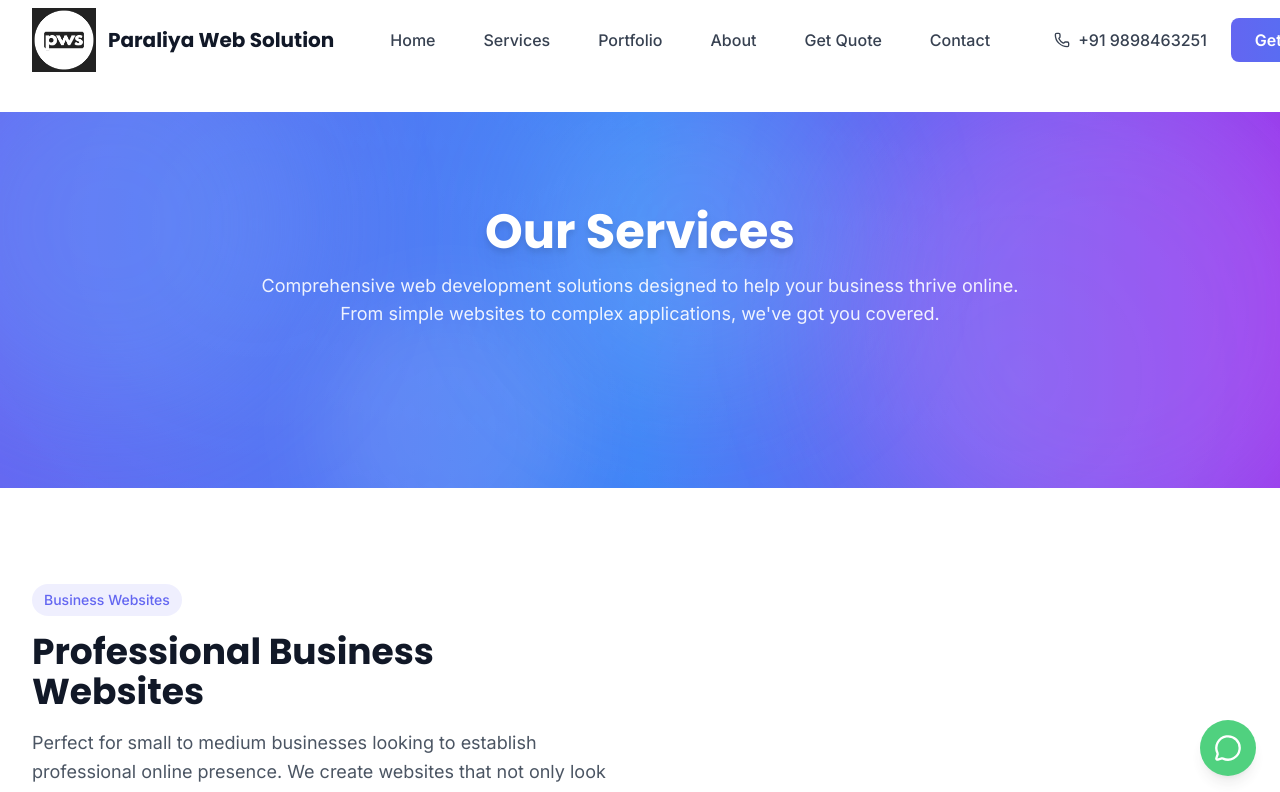
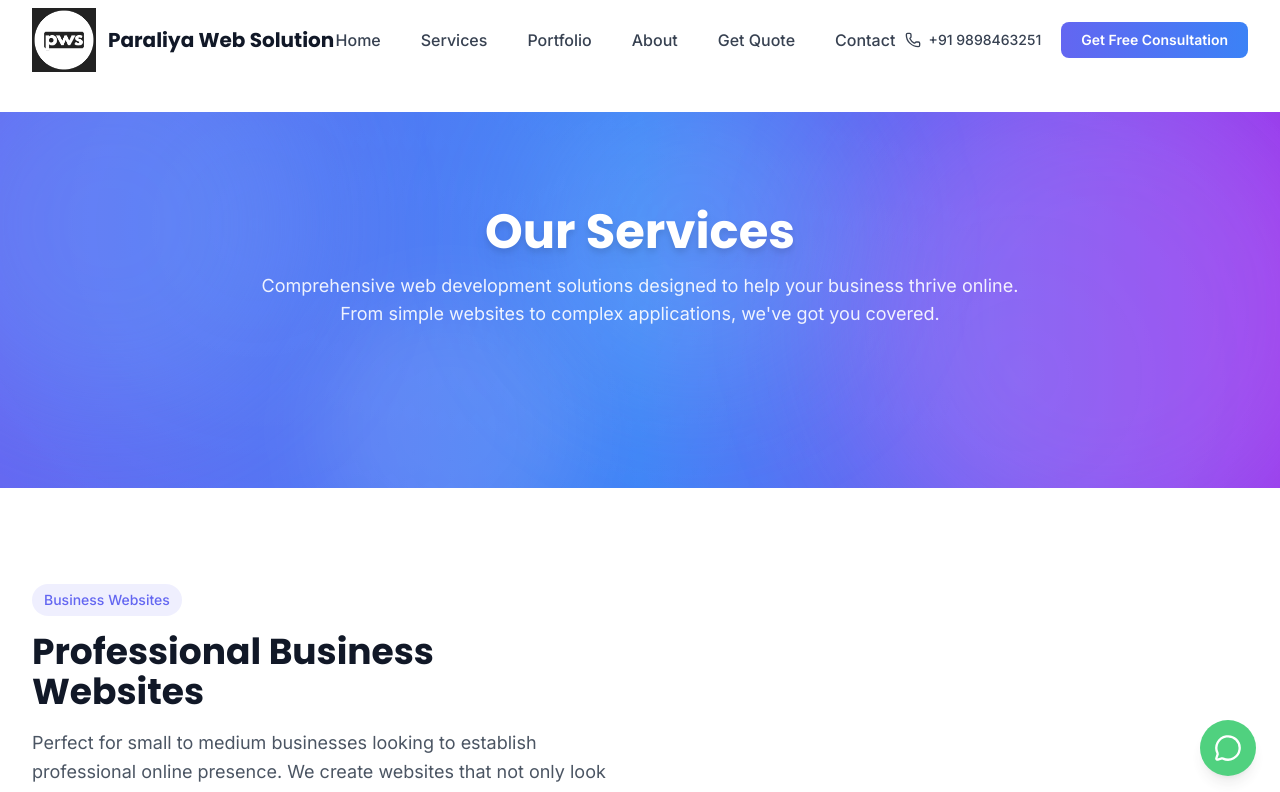
Before and after one commit to RaviparaliyaRP/paraliyawebsolution, a Next.js app: page /services in a window 1280 px wide. Shown: the top 792 px of the page. Built offline with nearby package versions, Linux system fonts and the light colour scheme.

Commit message:
all changes

```diff
--- a/src/components/layout/Header.tsx
+++ b/src/components/layout/Header.tsx
@@ -59,33 +59,33 @@ const Header = () => {
           </Link>
 
           {/* Desktop Navigation - Centered */}
-          <nav className="hidden lg:flex items-center justify-center flex-1 px-8">
-            <div className="flex items-center space-x-1 lg:space-x-6 xl:space-x-8">
+          <nav className="hidden lg:flex items-center justify-center flex-1 px-4 xl:px-8 min-w-0">
+            <div className="flex items-center space-x-3 xl:space-x-6">
               {navigation.map((item) => (
                 <Link
                   key={item.name}
                   href={item.href}
-                  className="text-sm lg:text-base text-gray-700 hover:text-accent-purple font-medium transition-colors duration-200 relative group focus:outline-none px-2 py-1 whitespace-nowrap"
+                  className="text-sm xl:text-base text-gray-700 hover:text-accent-purple font-medium transition-colors duration-200 relative group focus:outline-none px-1.5 xl:px-2 py-1 whitespace-nowrap"
                 >
                   {item.name}
-                  <span className="absolute -bottom-1 left-2 right-2 h-0.5 bg-accent-purple scale-x-0 transition-transform duration-300 group-hover:scale-x-100 origin-center"></span>
+                  <span className="absolute -bottom-1 left-1.5 xl:left-2 right-1.5 xl:right-2 h-0.5 bg-accent-purple scale-x-0 transition-transform duration-300 group-hover:scale-x-100 origin-center"></span>
                 </Link>
               ))}
             </div>
           </nav>
 
           {/* Desktop CTA Section */}
-          <div className="hidden lg:flex items-center space-x-3 xl:space-x-4 flex-shrink-0">
+          <div className="hidden lg:flex items-center space-x-2 xl:space-x-3 flex-shrink-0 min-w-0">
             <a
               href="tel:+919898463251"
-              className="flex items-center space-x-1.5 xl:space-x-2 text-gray-700 hover:text-accent-purple transition-colors duration-200 focus:outline-none group px-2 py-1"
+              className="hidden xl:flex items-center space-x-2 text-gray-700 hover:text-accent-purple transition-colors duration-200 focus:outline-none group px-2 py-1 flex-shrink-0"
             >
               <Phone className="w-4 h-4 flex-shrink-0" />
-              <span className="font-medium text-sm xl:text-base whitespace-nowrap">+91 9898463251</span>
+              <span className="font-medium text-sm whitespace-nowrap">+91 9898463251</span>
             </a>
             <Link
               href="/contact"
-              className="bg-gradient-to-r from-accent-purple to-accent-blue text-white px-4 xl:px-6 py-2 xl:py-2.5 rounded-lg font-semibold text-sm xl:text-base hover:shadow-brand-lg transition-all duration-300 transform hover:scale-105 focus:outline-none whitespace-nowrap"
+              className="bg-gradient-to-r from-accent-purple to-accent-blue text-white px-3 xl:px-5 2xl:px-6 py-2 rounded-lg font-semibold text-xs xl:text-sm 2xl:text-base hover:shadow-brand-lg transition-all duration-300 transform hover:scale-105 focus:outline-none whitespace-nowrap flex-shrink-0"
             >
               Get Free Consultation
             </Link>
```
